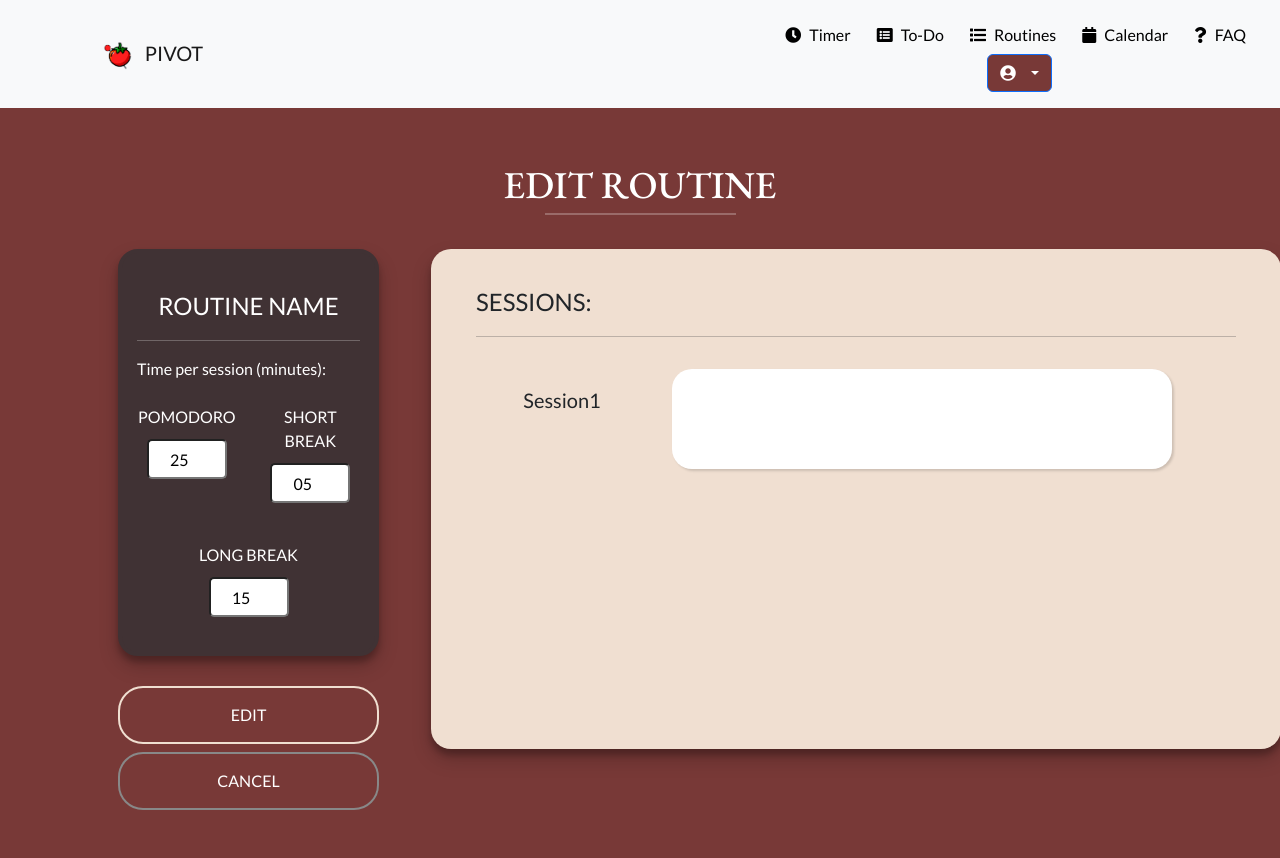
After one commit to jaydejesus14/Pomodoro, a PHP site: page /routine/editRoutine.html in a window 1280 px wide. The commit adds this page. Run offline with PHP 8.4, Linux system fonts and the light colour scheme; some libraries are stand-ins or nearby versions.

Commit message:
edit routine time

```diff
--- /dev/null
+++ b/routine/editRoutine.html
@@ -0,0 +1,103 @@
+<!DOCTYPE html>
+<html lang="en">
+<head>
+    <title>Edit Routine - Pivot</title>
+    <meta charset="UTF-8">
+    <link rel="stylesheet" href="https://cdn.jsdelivr.net/npm/bootstrap@4.6.2/dist/css/bootstrap.min.css" integrity="sha384-xOolHFLEh07PJGoPkLv1IbcEPTNtaed2xpHsD9ESMhqIYd0nLMwNLD69Npy4HI+N" crossorigin="anonymous">
+    <link rel="stylesheet" href="https://use.fontawesome.com/releases/v5.5.0/css/all.css" integrity="sha384-B4dIYHKNBt8Bc12p+WXckhzcICo0wtJAoU8YZTY5qE0Id1GSseTk6S+L3BlXeVIU" crossorigin="anonymous">
+    <link rel='stylesheet' href="../style.css">
+
+</head>
+<body>
+    <div id="nav-placeholder">
+    </div>
+
+
+    <div class="container px-5 py-5 mx-auto">
+        <div class="container d-flex justify-content-around ">
+            <div class = "row">
+            <span class = "titleRoutine text-center">
+                EDIT ROUTINE
+                <hr class="solid" id="hrWhite2">
+            </span>
+        </div>
+        </div>
+        <!-- SUMMARY OF ROUTINE -->
+        <div class="container d-flex justify-content-around ">
+            <div class = "row text-center">
+                <div class = "col-lg-3">
+                    <div class = "row">
+                        <div class = "card routineSummaryCard">
+                            <span class = "titleRoutine1">
+                                ROUTINE NAME
+                            </span>
+                            <hr class = "hrWhite">
+                            <span class = "text-left">Time per session (minutes): </span>
+                            <div class = "row">
+
+                                    <div class = "form-group col-6 mt-4">
+                                        <span class = "text-center">POMODORO</span>
+                                        <input type = "number" class = "text-center" id = "timeRoutine" value ="25" step="5" min="20" max ="40"></input>
+                                    </div>
+
+
+                                <div class = "form-group col-6 mt-4">
+                                    <span class = "text-center">SHORT BREAK</span>
+                                    <input type = "number" class = "text-center" id = "timeRoutine" value ="05" step="5" max ="15" min="5"></input>
+                                </div>
+
+                            </div>
+
+                            <span class = "text-center mt-4">LONG BREAK</span>
+                            <span class = "text-center"> <input type = "number" class = "text-center" id = "timeRoutine" value ="15" step="5" min="20" max ="40"></input>
+                        </div></span>
+                    </div>
+                    <div class = "row text-center">
+                        <button class="btn-block btn-color" id = "routine_btn">EDIT</button>
+                        <button class="btn-block btn-color" id = "routine_btn2">CANCEL</button>
+                    </div>
+                </div>
+                <!-- SUB ROUTINES -->
+                <div class = "col-lg-9">
+                    <div class = "card viewSubRoutineCard">
+                        <span class = "titleRoutine1 text-left">
+                            SESSIONS:
+                        </span>
+                        <hr class = "hrWhite">
+                        <div class = "sessionsRoutine">
+
+                            <div class = "row mt-3">
+                                <div class = "col-3 mt-3">
+                                    <span class = "routineSess">Session1</span>
+                                </div>
+                                <div class = "col-9">
+                                    <div class = "routineNote">
+
+                                    </div>
+                                </div>
+                            </div>
+
+
+                        </div>
+
+
+                    </div>
+                </div>
+            </div>
+
+
+
+    <script src="//code.jquery.com/jquery.min.js"></script>
+    <script>
+    $.get("../navigationBar.html", function(data){
+        $("#nav-placeholder").replaceWith(data);
+        });
+    </script>
+    <script src="https://cdn.jsdelivr.net/npm/jquery@3.5.1/dist/jquery.slim.min.js" integrity="sha384-DfXdz2htPH0lsSSs5nCTpuj/zy4C+OGpamoFVy38MVBnE+IbbVYUew+OrCXaRkfj" crossorigin="anonymous"></script>
+    <script src="https://cdn.jsdelivr.net/npm/popper.js@1.16.1/dist/umd/popper.min.js" integrity="sha384-9/reFTGAW83EW2RDu2S0VKaIzap3H66lZH81PoYlFhbGU+6BZp6G7niu735Sk7lN" crossorigin="anonymous"></script>
+    <script src="https://cdn.jsdelivr.net/npm/bootstrap@4.6.2/dist/js/bootstrap.min.js" integrity="sha384-+sLIOodYLS7CIrQpBjl+C7nPvqq+FbNUBDunl/OZv93DB7Ln/533i8e/mZXLi/P+" crossorigin="anonymous"></script>
+
+
+
+</body>
+</html>
--- a/style.css
+++ b/style.css
@@ -831,7 +831,20 @@ input:focus, textarea:focus {
   max-height: 250px;
   width: 100%;
 }
-
+#timeRoutine {
+  width: 80px;
+  margin-top: 10px;
+  border-radius: 5px;
+  height: 40px;
+}
+input[type="time"]::-webkit-calendar-picker-indicator {
+  background: none;
+  display:none;
+  margin-top: 2px;
+}
+/* input[type=number]::-webkit-inner-spin-button {
+  -webkit-appearance: none;
+}*/
 ::-webkit-scrollbar {
   width: 0px;
   background: transparent; /* make scrollbar transparent */
```
